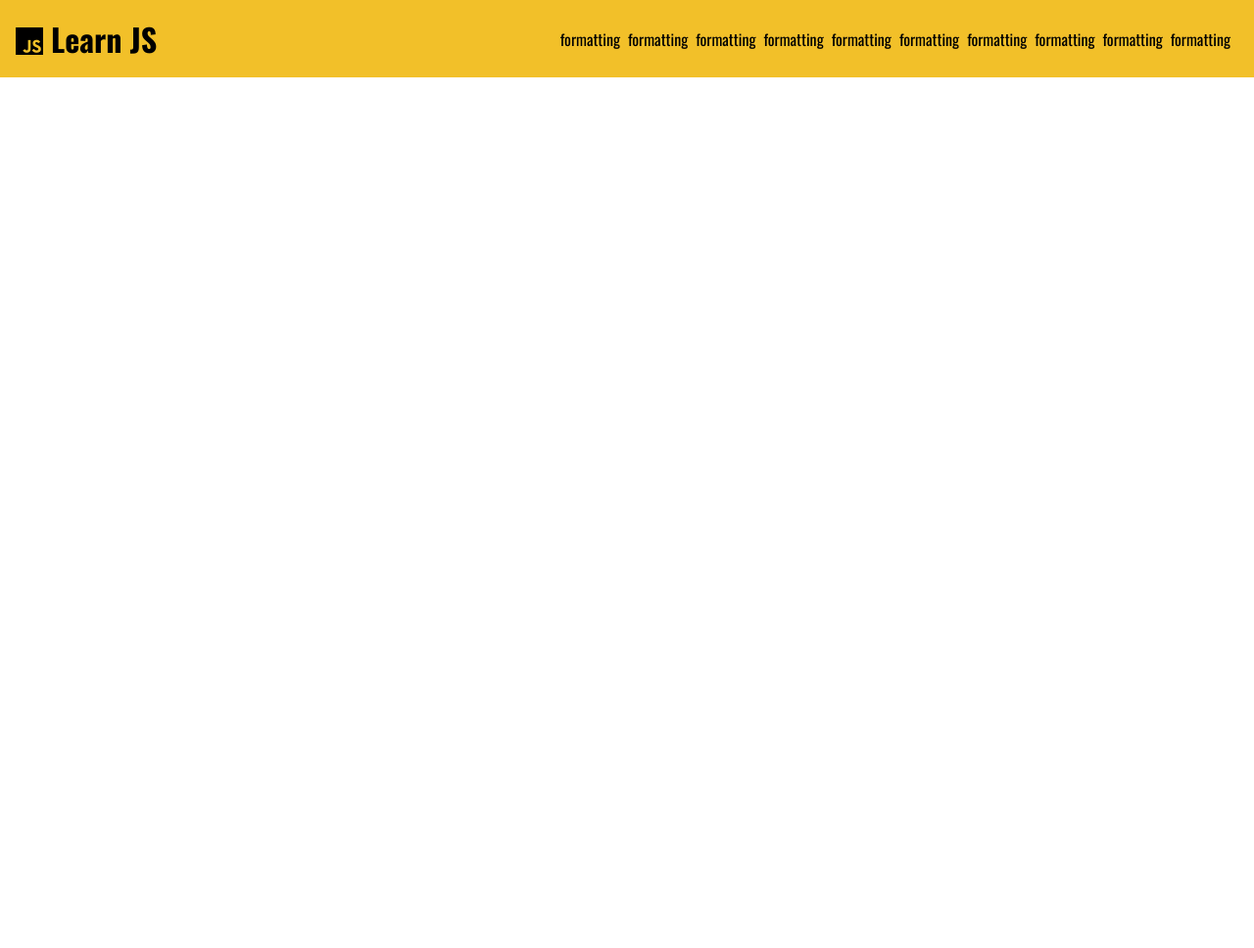
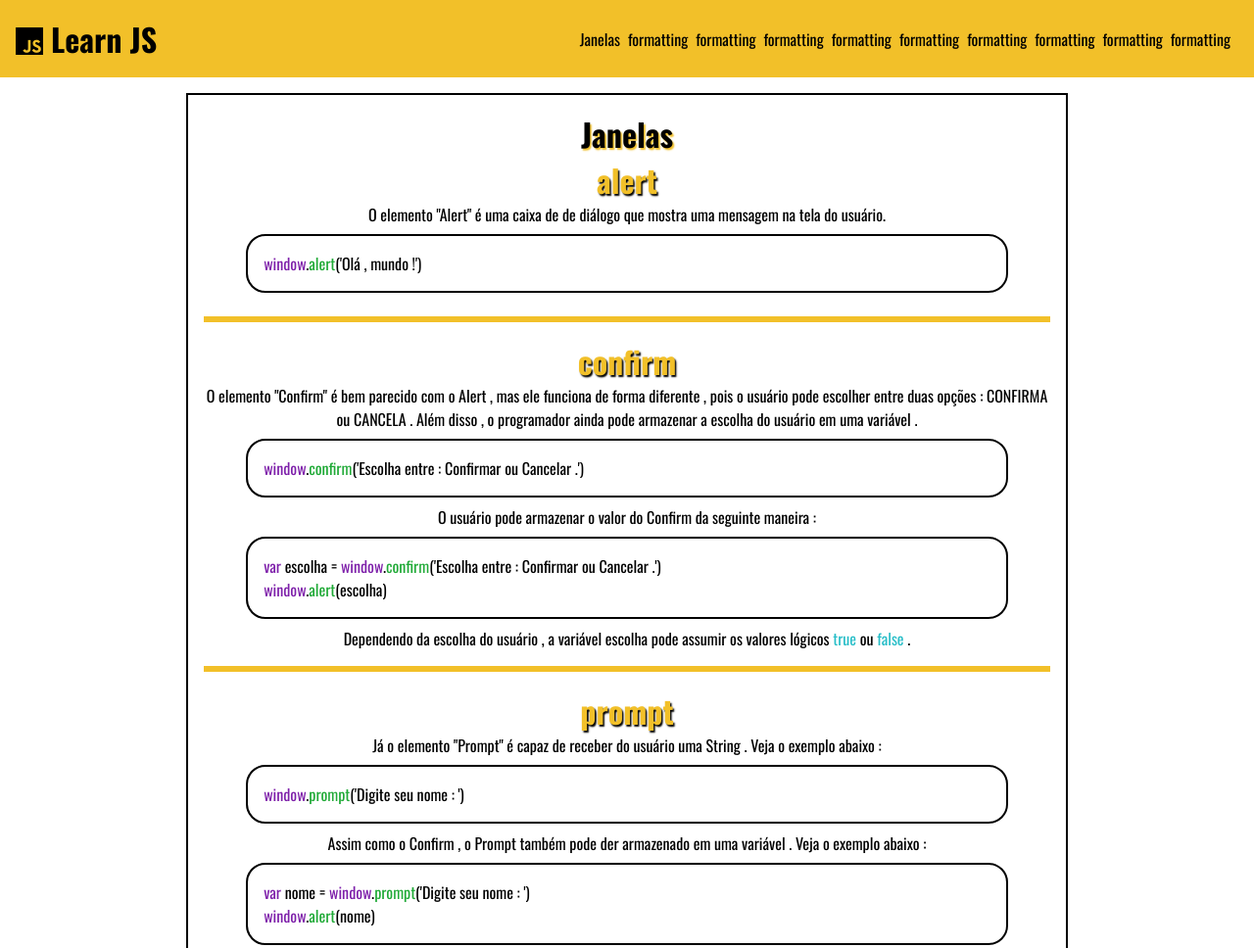
Before and after one commit to gabrieldantasoli/LearnJavascript, a plain HTML site: page index.html in a window 1280 px wide. Shown: the top 968 px of the page at 98% size. Before the commit the page ends 800 px from the top, so only its background shows below. Drawn offline with nearby package versions, Linux system fonts and the light colour scheme.

Commit message:
Learn Javascript

```diff
--- a/index.html
+++ b/index.html
@@ -14,7 +14,7 @@
     <header id="header">
         <h2><i class="fab fa-js"></i>Learn JS</h2>
         <nav id="navbar">
-            <a href="#formatting"><div></div>formatting</a>
+            <a href="#janelas"><div></div>Janelas</a>
             <a href="#formatting"><div></div>formatting</a>
             <a href="#formatting"><div></div>formatting</a>
             <a href="#formatting"><div></div>formatting</a>
@@ -27,7 +27,37 @@
         </nav>
         <div class="fas fa-bars" id="btnnavbar"></div>
     </header>
-
+    <section id="janelas">
+        <h1>Janelas</h1>
+        <h2>alert</h2>
+        <p>O elemento "Alert" é uma caixa de de diálogo que mostra uma mensagem na tela do usuário. </p>
+        <div class="codigo" id="alert">
+            <span class="purple">window</span>.<span class="span green">alert</span>('Olá , mundo !')
+        </div>
+        <div class="line"></div>
+        <h2>confirm</h2>
+        <p>O elemento "Confirm" é bem parecido com o Alert , mas ele funciona de forma diferente , pois o usuário pode escolher entre duas opções : CONFIRMA ou CANCELA . Além disso , o programador ainda pode armazenar a escolha do usuário em uma variável .</p>
+        <div class="codigo" id="confirm">
+            <span class="purple">window</span>.<span class="span green">confirm</span>('Escolha entre : Confirmar ou Cancelar .')
+        </div>
+        <p>O usuário pode armazenar o valor do Confirm da seguinte maneira : </p>
+        <div class="codigo" id="confirm2">
+            <span class="purple">var</span> escolha = <span class="purple">window</span>.<span class="span green">confirm</span>('Escolha entre : Confirmar ou Cancelar .')
+            <br><span class="purple">window</span>.<span class="span green">alert</span>(escolha)
+        </div>
+        <p>Dependendo da escolha do usuário , a variável escolha pode assumir os valores lógicos <span class="blue">true</span> ou <span class="blue">false</span> .</p>
+        <div class="line"></div>
+        <h2>prompt</h2>
+        <p>Já o elemento "Prompt" é capaz de receber do usuário uma String  . Veja o exemplo abaixo : </p>
+        <div class="codigo" id="prompt">
+            <span class="purple">window</span>.<span class="green">prompt</span>('Digite seu nome : ')
+        </div>
+        <p>Assim como o Confirm , o Prompt também pode der armazenado em uma variável . Veja o exemplo abaixo :</p>
+        <div class="codigo" id="prompt2">
+            <span class="purple">var</span> nome = <span class="purple">window</span>.<span class="span green">prompt</span>('Digite seu nome : ')
+            <br><span class="purple">window</span>.<span class="span green">alert</span>(nome)
+        </div>
+    </section>
 
 
 
--- a/interations/script.js
+++ b/interations/script.js
@@ -3,6 +3,7 @@ var btnnavbar = document.querySelector('#btnnavbar') ;
 var nav = document.querySelector('nav') ;
 
 function changeNavbar() {
+    document.querySelector('body').classList.toggle('active') ;
     nav.classList.toggle('active') ;
     btnnavbar.classList.toggle('fa-times') ;
 } ;
@@ -27,3 +28,31 @@ document.querySelectorAll('#navbar a').forEach(item => item.addEventListener('cl
 
 btnnavbar.addEventListener('click',changeNavbar) ;
 // Ends Header events/interations
+
+// Starts Window alerts
+
+// Alert
+document.getElementById('alert').addEventListener('click',function() {
+    alert('Olá , mundo !')
+}) ;
+
+// Confirm
+document.getElementById('confirm').addEventListener('click',function() {
+    confirm('Escolha entre : Confirmar ou Cancelar .')
+}) ;
+
+document.getElementById('confirm2').addEventListener('click',function() {
+    var c = confirm('Escolha entre : Confirmar ou Cancelar .')
+    alert(c)
+}) ;
+
+// Prompt
+document.getElementById('prompt').addEventListener('click',function() {
+    prompt('Digite seu nome : ')
+}) ;
+
+document.getElementById('prompt2').addEventListener('click',function() {
+    var c = prompt('Digite seu nome : ')
+    alert(c)
+}) ;
+// Ends Window alerts
--- a/style/style.css
+++ b/style/style.css
@@ -3,6 +3,8 @@
 :root{
     --jscolor: #f2c029;
     --black: #000;
+    --white: #fff;
+    --lightblack: rgb(37, 36, 39);
     --smalltext: 1rem;
     font-family: oswald , sans-serif , verdana , arial;
     --mediumtext: 1.5rem;
@@ -19,6 +21,7 @@
 }
 #header{
     position: relative;
+    z-index: 1000;
     background-color: var(--jscolor);
     display: flex;
     justify-content: space-between;
@@ -47,7 +50,63 @@
     display: none;
     font-size: 2rem;
 }
-
+section{
+    margin-top: 1rem;
+    width: 90%;
+    max-width: 900px;
+    text-align: center;
+    display: flex;
+    justify-content: center;
+    align-items: center;
+    flex-direction: column;
+    position: absolute;
+    left: 50%;
+    transform: translateX(-50%);
+    border: 2px solid var(--black);
+    padding: 1rem;
+}
+section > h1{
+    font-size: var(--bigtext);
+    color: var(--black);
+    text-shadow: .1rem .1rem .1rem var(--jscolor);
+}
+section > h2{
+    font-size: var(--bigtext);
+    color: var(--jscolor);
+    text-shadow: .1rem .1rem .1rem black;
+}
+.codigo{
+    margin: .5rem 0;
+    min-width: 200px;
+    width: 90%;
+    background-color: var(--white);
+    padding: 1rem;
+    border-radius: 20px;
+    border: 2px solid var(--black);
+    color: var(--black);
+    text-align: left;
+}
+.codigo:hover{
+    background-color: var(--lightblack);
+    border: 2px solid var(--black);
+    cursor: pointer;
+    color: var(--white);
+}
+.purple{
+    color: rgb(126, 32, 170);
+}
+.green{
+    color: rgb(32, 170, 55);
+}
+.blue{
+    color: rgb(41, 190, 200);
+}
+.line{
+    width: 100%;
+    height: 6px;
+    background: var(--jscolor);
+    margin: 1rem 0;
+}
 
 
 @media (max-width: 950px) {
@@ -64,6 +123,7 @@
         flex-wrap: wrap;
         text-align: center;
         clip-path: polygon(0 0 ,100% 0 , 100% 0 ,0 0);
+        background-color: var(--white);
     }
     #header nav.active{
         clip-path: polygon(0 0 ,100% 0 , 100% 100% ,0 100%);
```
